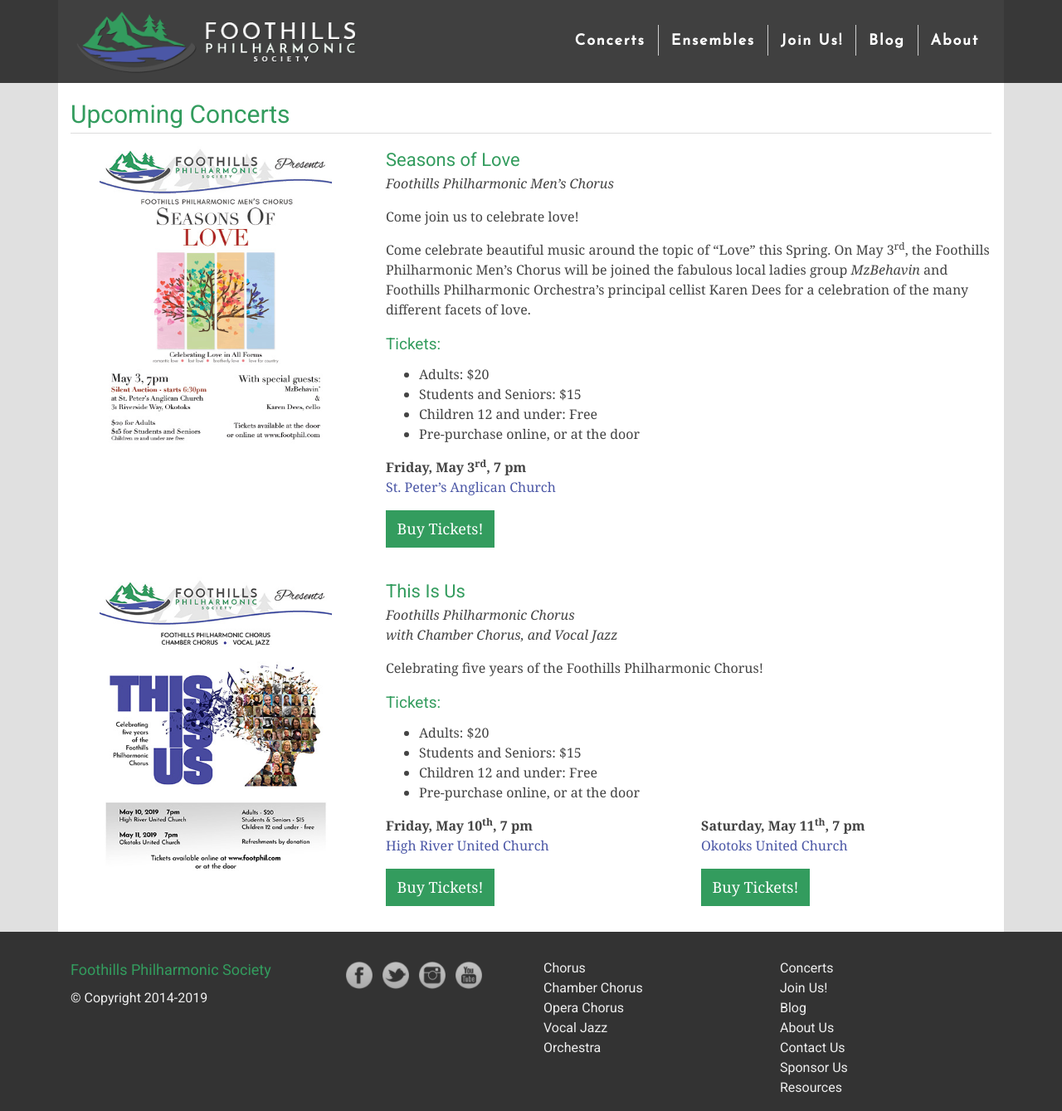
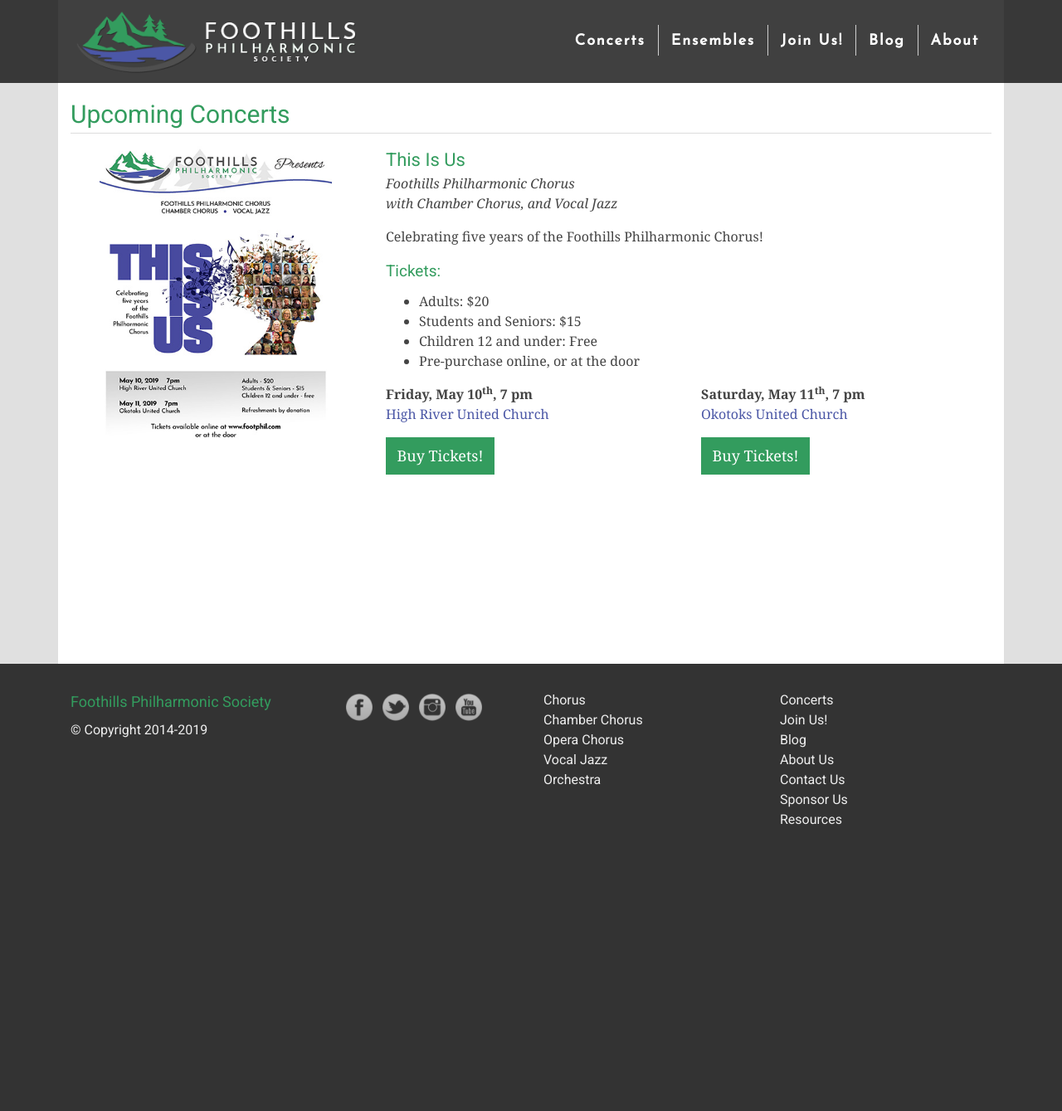
Before and after one commit to percyhanna/fps, a Jekyll site: the page built from concerts/index.html, in a window 1280 px wide and 1339 px high. Shown: the whole window at 83% size. Built offline with Jekyll 4.4.1, drawn with Linux system fonts in a browser that asks for light colours; nearby versions of some CDN libraries; Markdown is read by kramdown in place of the engine named in the settings.

Commit message:
Remove Men's Chorus concert

```diff
--- a/concerts/index.html
+++ b/concerts/index.html
@@ -4,63 +4,6 @@
 ---
 
 <h1>Upcoming Concerts</h1>
-
-<div class="row">
-  <div class="col-lg-4 col-md-6 col-12">
-    <p class="content-image">
-      <a href="https://www.brownpapertickets.com/event/4052381" target="_blank">
-        <img src="/images/concerts/2019-spring/seasons-of-love-small.jpg" />
-      </a>
-    </p>
-  </div>
-
-  <div class="col-lg-8 col-md-6 col-12">
-    <h3 class="tight">
-      <a href="https://www.brownpapertickets.com/event/4052381" target="_blank"
-        >Seasons of Love</a
-      >
-    </h3>
-    <p>
-      <em>Foothills Philharmonic Men’s Chorus</em>
-    </p>
-
-    <p>Come join us to celebrate love!</p>
-
-    <p>
-      Come celebrate beautiful music around the topic of “Love” this Spring. On
-      May 3<sup>rd</sup>, the Foothills Philharmonic Men’s Chorus will be joined
-      the fabulous local ladies group <em>MzBehavin</em> and Foothills
-      Philharmonic Orchestra’s principal cellist Karen Dees for a celebration of
-      the many different facets of love.
-    </p>
-
-    <h5>Tickets:</h5>
-    <ul>
-      <li>Adults: $20</li>
-      <li>Students and Seniors: $15</li>
-      <li>Children 12 and under: Free</li>
-      <li>Pre-purchase online, or at the door</li>
-    </ul>
-
-    <p>
-      <strong>Friday, May 3<sup>rd</sup>, 7 pm</strong><br />
-      <a
-        href="https://www.google.com/maps/place/St.+Peter's+Anglican+Church/@50.7236496,-113.9832801,15z/data=!4m2!3m1!1s0x0:0x5fae5f86cd6e807a"
-        target="_blank"
-        >St. Peter’s Anglican Church</a
-      >
-    </p>
-
-    <p>
-      <a
-        class="link-button"
-        href="https://www.brownpapertickets.com/event/4052381"
-        target="_blank"
-        >Buy Tickets!</a
-      >
-    </p>
-  </div>
-</div>
 
 <div class="row">
   <div class="col-lg-4 col-md-6 col-12">
```
